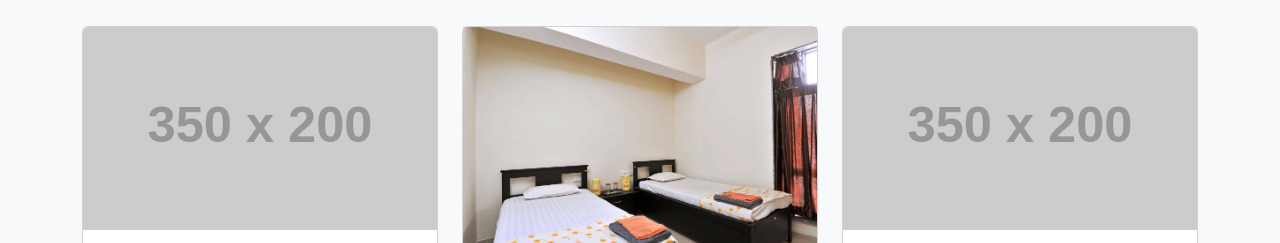
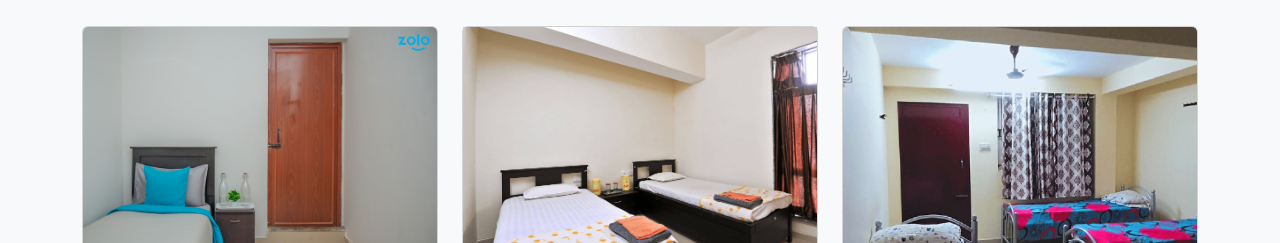
Before and after one commit to Ashwin06-lang/ComfortStay-PG, a plain HTML site: page index.html in a window 1280 px wide. Shown: the part 686-929 px from the top of the page. Drawn offline with nearby package versions, Linux system fonts and the light colour scheme; placeholder pictures from the web are drawn by us.

Commit message:
Update index.html

```diff
--- a/index.html
+++ b/index.html
@@ -121,7 +121,7 @@
     <div class="row">
       <div class="col-md-4">
         <div class="card mb-4">
-          <img src="https://via.placeholder.com/350x200" class="card-img-top" alt="Single Room">
+          <img src="singleroom.jpg" class="card-img-top" alt="Single Room">
           <div class="card-body">
             <h5 class="card-title">Single Room</h5>
             <p class="card-text">Private room with attached bathroom, Wi-Fi, and study table.</p>
@@ -139,7 +139,7 @@
       </div>
       <div class="col-md-4">
         <div class="card mb-4">
-          <img src="https://via.placeholder.com/350x200" class="card-img-top" alt="Triple Room">
+          <img src="tripleroom.png" class="card-img-top" alt="Triple Room">
           <div class="card-body">
             <h5 class="card-title">Triple Sharing</h5>
             <p class="card-text">Ideal for budget living, includes meals and common area access.</p>
```
